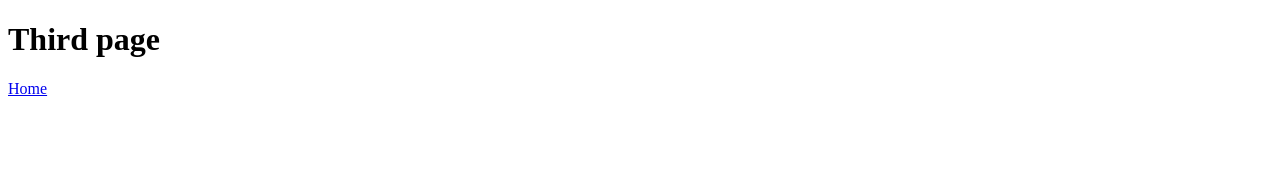
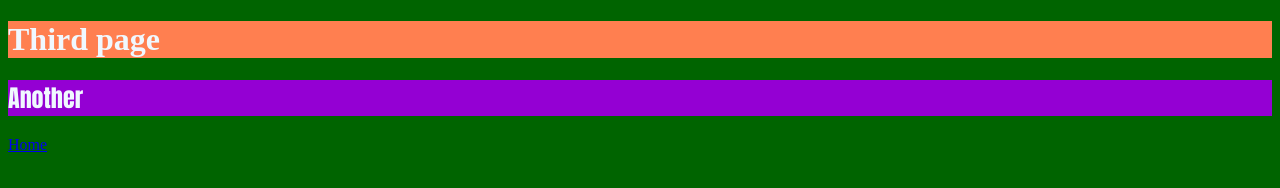
Before and after one commit to jdmar3-comp426/a01-saadtajwar, a website: page thirdpage.html in a window 1280 px wide. Drawn offline with Linux system fonts and the light colour scheme.

Commit message:
CSS Selectors

```diff
--- a/styles.css
+++ b/styles.css
@@ -0,0 +1,27 @@
+body {
+    font: 100;
+    font-family: 'Times New Roman', Times, serif;
+    color: aliceblue;
+    background-color: blueviolet;
+    background: darkgreen;
+}
+
+h2 {
+    font: 200;
+    font-family: Impact, Haettenschweiler, 'Arial Narrow Bold', sans-serif;
+    background-color: #0000ff;
+    background: #0000ff;
+    border: 10px blue;
+}
+
+h1:hover {
+    color: darkblue;
+}
+
+.thirdpage {
+    background-color: coral;
+}
+
+#thirdh2 {
+    background-color: darkviolet;
+}
--- a/thirdpage.html
+++ b/thirdpage.html
@@ -5,7 +5,8 @@
         <link rel="stylesheet" href="styles.css">
     </head>
     <body>
-        <h1>Third page</h1>
+        <h1 class="thirdpage">Third page</h1>
+        <h2 id="thirdh2">Another</h2>
         <a href="index.html">Home</a>
     </body>
 </html>
```
